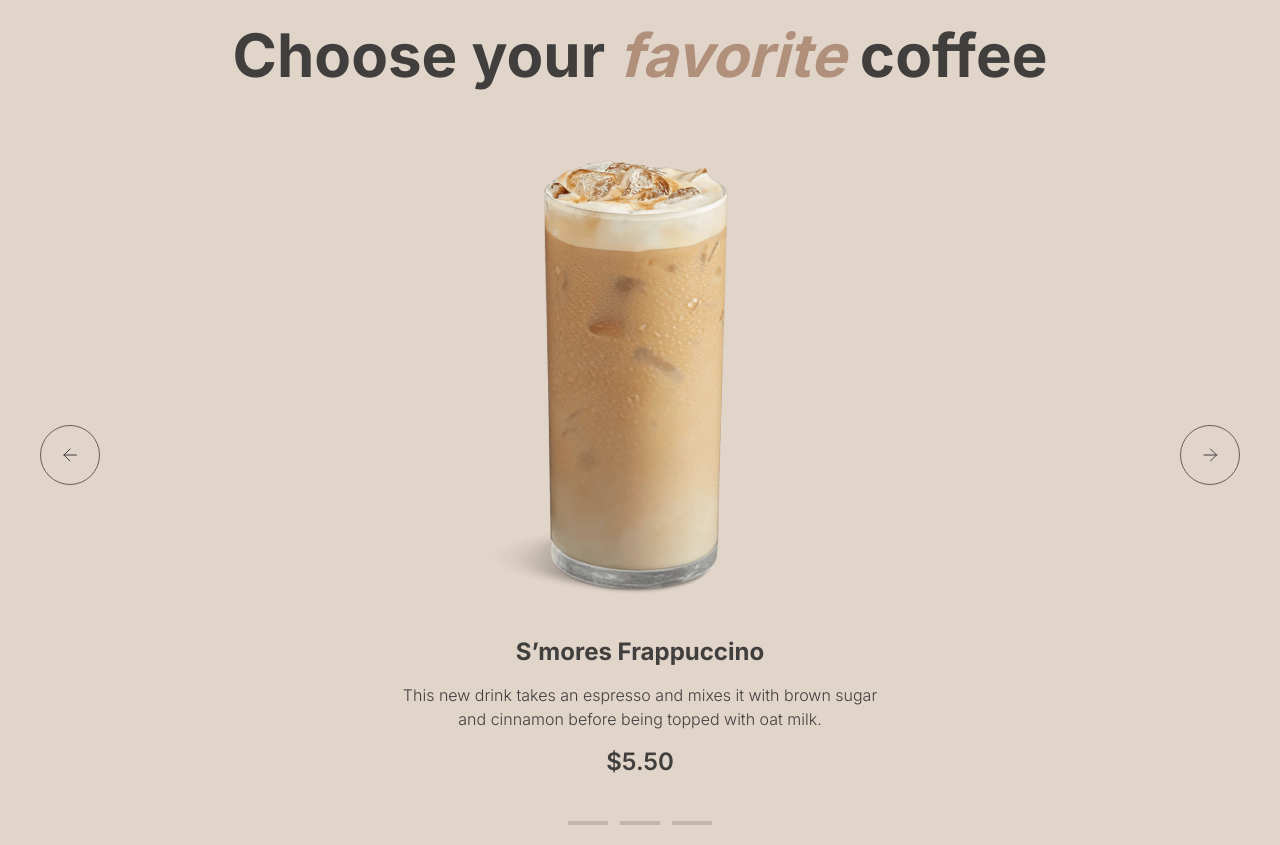
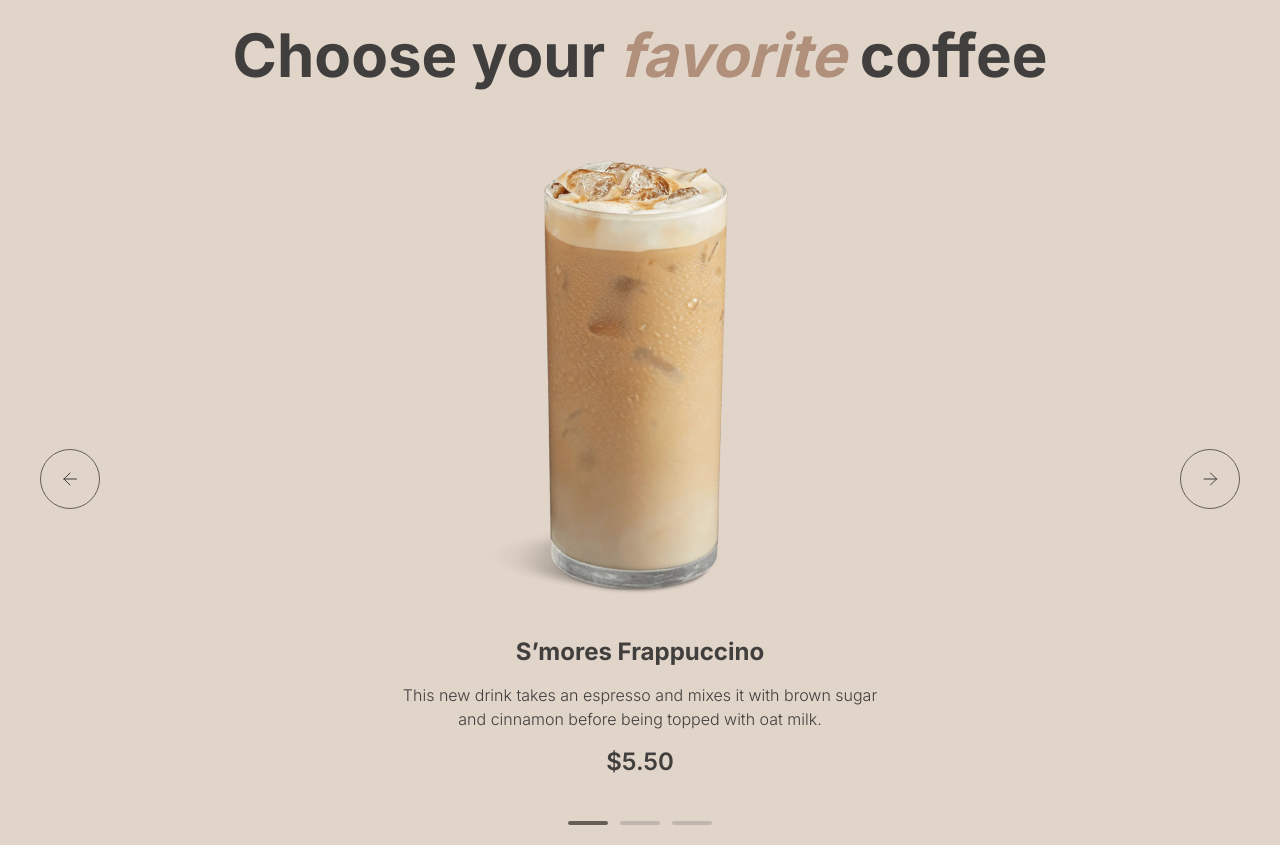
Before and after one commit to bloodyrainday/coffee-shop-react, a React (Create React App) app: page / in a window 1280 px wide. Shown: the part 360-1205 px from the top of the page. Built offline with nearby package versions, Linux system fonts and the light colour scheme.

Commit message:
feat: add some functionality to make slider work

```diff
--- a/src/components/Favorite.js
+++ b/src/components/Favorite.js
@@ -41,40 +41,7 @@ class Favorite extends React.Component {
 
             <h3 className='favorite-title'>Choose your <i>favorite</i> coffee</h3>
 
-            <div className='favorite-slider'>
-
-              <div className='favorite-slider-button left'>
-                <span className='arrow left'></span>
-              </div>
-
-              <div className='favorite-slider-center'>
-                <div className='favorite-slider-center-line'>
-
                 <Sliders sliders={this.state.sliders} />
-                  {/*<div className='favorite-slider-center-line-slide'>
-
-                    <Image image={slideImage}/>
-                    <div className='favorite-slider-center-line-slide-desc'>
-                      <h4 className='favorite-slider-center-line-slide-info-name'>S’mores Frappuccino</h4>
-                      <p className='favorite-slider-center-line-slide-info-desc'>This new drink takes an espresso and mixes it with brown sugar and cinnamon before being topped with oat milk.</p>
-                      <p className='favorite-slider-center-line-slide-info-price'>$5.50</p>
-                    </div>
-                  </div>*/}
-
-                </div>
-              </div>
-
-              <div className='favorite-slider-button right'>
-                <span className='arrow right'></span>
-              </div>
-
-            </div>
-
-            <div className='favorite-switch-wrapper'>
-              <span className='favorite-switch'></span>
-              <span className='favorite-switch'></span>
-              <span className='favorite-switch'></span>
-            </div>
 
           </div>
         </section>
--- a/src/components/Sliders.js
+++ b/src/components/Sliders.js
@@ -1,17 +1,54 @@
-import React from 'react'
+import React, { useState } from 'react'
 import Slider from './Slider'
 
-class Sliders extends React.Component {
-  render() {
+
+const Sliders = ({sliders}) => {
+
+  const [activeIndex, setActiveIndex] = useState(0);
+
+    const updateIndex = (newIndex) => {
+      if (newIndex < 0) {
+        newIndex = sliders.length - 1;
+      } else if (newIndex >= sliders.length) {
+        newIndex = 0
+      }
+      setActiveIndex(newIndex)
+    }
+
+
     return (
-      <div className='favorite-slider-center-line-slide'>
-        {this.props.sliders.map((slide) => (
-          <Slider slider={slide} key={slide.id}/>
-        )
-        )}
+      <div className='favorite-slider'>
+
+        <div className='favorite-slider-button left'>
+          <span className='arrow left' onClick={() => {updateIndex(activeIndex - 1)}}></span>
+        </div>
+
+
+        <div className='favorite-slider-center'>
+          <div className='favorite-slider-center-line' style={{transform: `translate(-${activeIndex * 100}%)`}}>
+            <div className='favorite-slider-center-line-slide'>
+              {sliders.map((slide) => (
+                <Slider slider={slide} key={slide.id}/>
+              )
+              )}
+            </div>
+          </div>
+
+          <div className='favorite-switch-wrapper'>
+            {sliders.map((item, index) => (
+              <span className={`favorite-switch ${index === activeIndex ? 'active' : ''}`}></span>
+            ))}
+          </div>
+
+        </div>
+
+        <div className='favorite-slider-button right'>
+              <span className='arrow right' onClick={() => {updateIndex(activeIndex + 1)}}></span>
+        </div>
+
       </div>
+
     )
-  }
 }
 
 export default Sliders
--- a/src/css/main.css
+++ b/src/css/main.css
@@ -232,6 +232,7 @@ a {
 
 .favorite-slider-center-line {
   text-align: center;
+  transition: transform 0.5s ease-in-out;
 }
 
 .favorite-slider-button.right {
@@ -283,9 +284,11 @@ a {
   width: 40px;
   height: 4px;
   background-color: #C1B6AD;
-  cursor: pointer;
+  border-radius: 100px;
 }
 
-
+.favorite-switch.active {
+  background-color: #665F55;
+}
 
 /* favorite section end */
```
